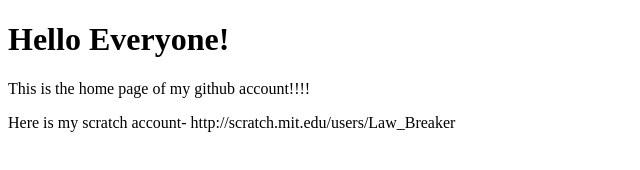
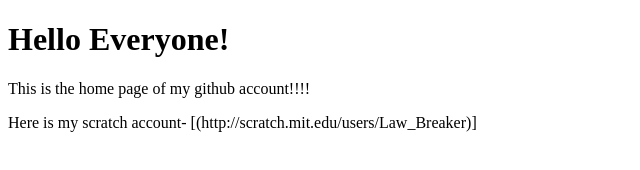
Before and after one commit to LawBreaker29/lawbreaker29.github.io, a plain HTML site: page index.html in a window 1280 px wide. Shown: the full height of the page, 0-640 px from the left. Drawn offline with Linux system fonts and the light colour scheme.

Commit message:
Update index.html

```diff
--- a/index.html
+++ b/index.html
@@ -3,6 +3,6 @@
 <body>
 <h1>Hello Everyone!</h1>
 <p>This is the home page of my github account!!!!</p>
-<p>Here is my scratch account- http://scratch.mit.edu/users/Law_Breaker </p>
+<p>Here is my scratch account- [(http://scratch.mit.edu/users/Law_Breaker)] </p>
 </body>
 </html>
```
